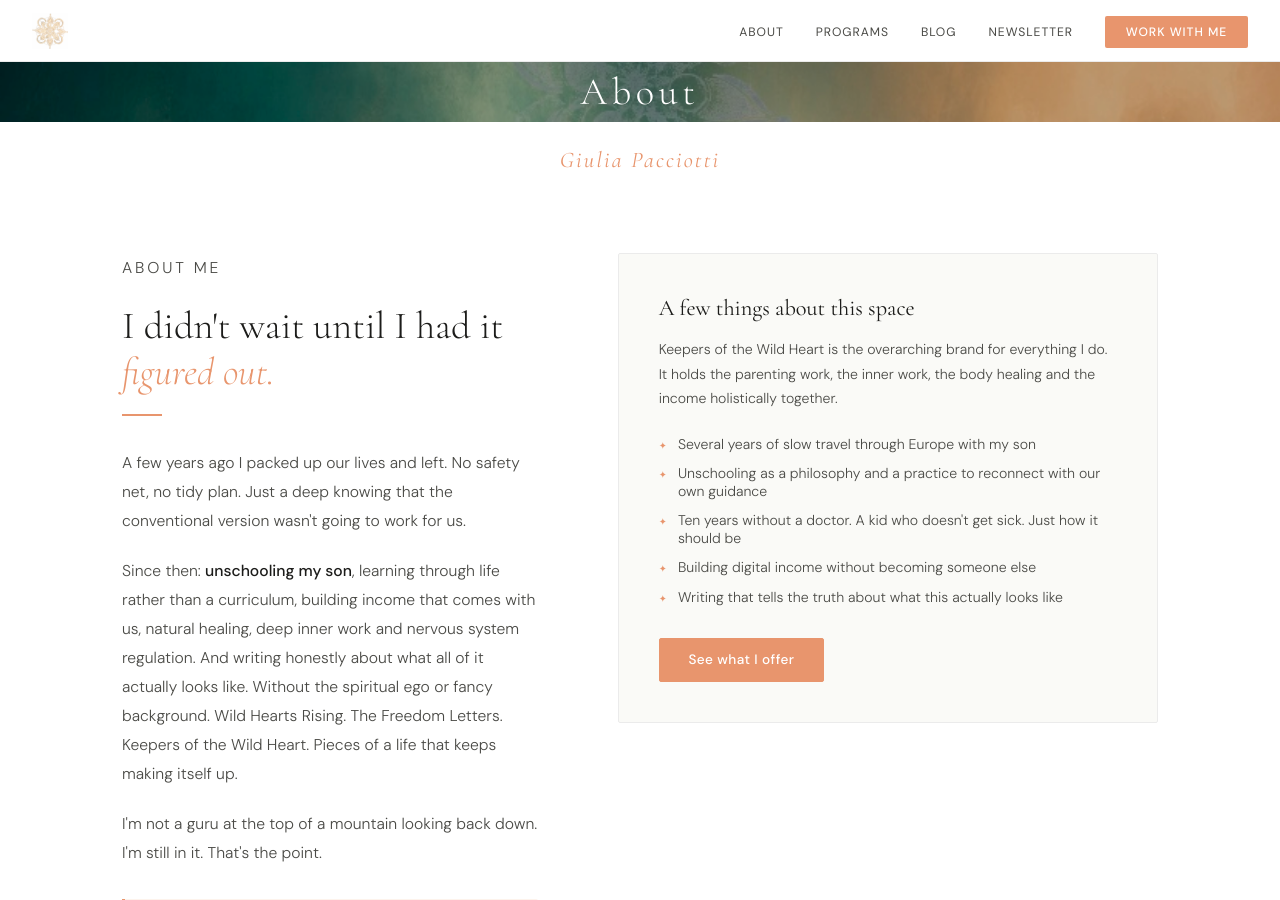
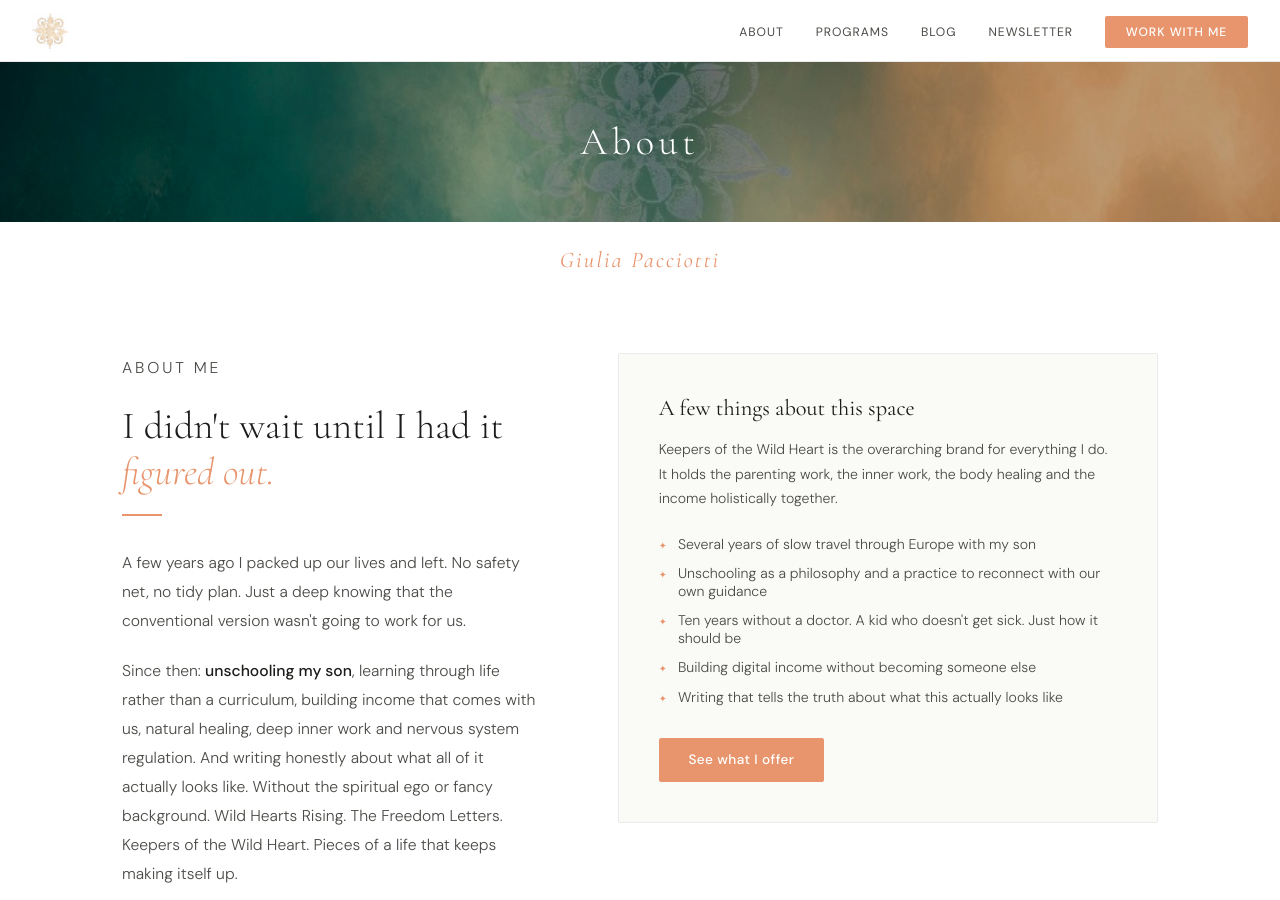
Before and after one commit to Blubell26/giuliapacciotti.com, a Jekyll site: the page built from about.md, in a window 1280 px wide and 900 px high. Built offline with Jekyll 4.4.1, drawn with Linux system fonts in a browser that asks for light colours.

Commit message:
Update about.html

```diff
--- a/_layouts/about.html
+++ b/_layouts/about.html
@@ -63,7 +63,8 @@
   </ul>
 </nav>
 
-<div style="position:relative;width:100%;height:60px;background:url('/IMG_7225.jpeg') center/cover no-repeat;">
+<div style="position:relative;width:100%;height:160px;background:url('/IMG_7225.jpeg') center/cover no-repeat;">
+
   <div style="position:absolute;inset:0;background:rgba(0,0,0,0.25);"></div>
   <div style="position:absolute;inset:0;display:flex;align-items:center;justify-content:center;">
     <h1 style="font-family:'Cormorant Garamond',serif;font-size:clamp(1.6rem,4vw,2.4rem);font-weight:300;color:white;letter-spacing:0.12em;">About</h1>
```
